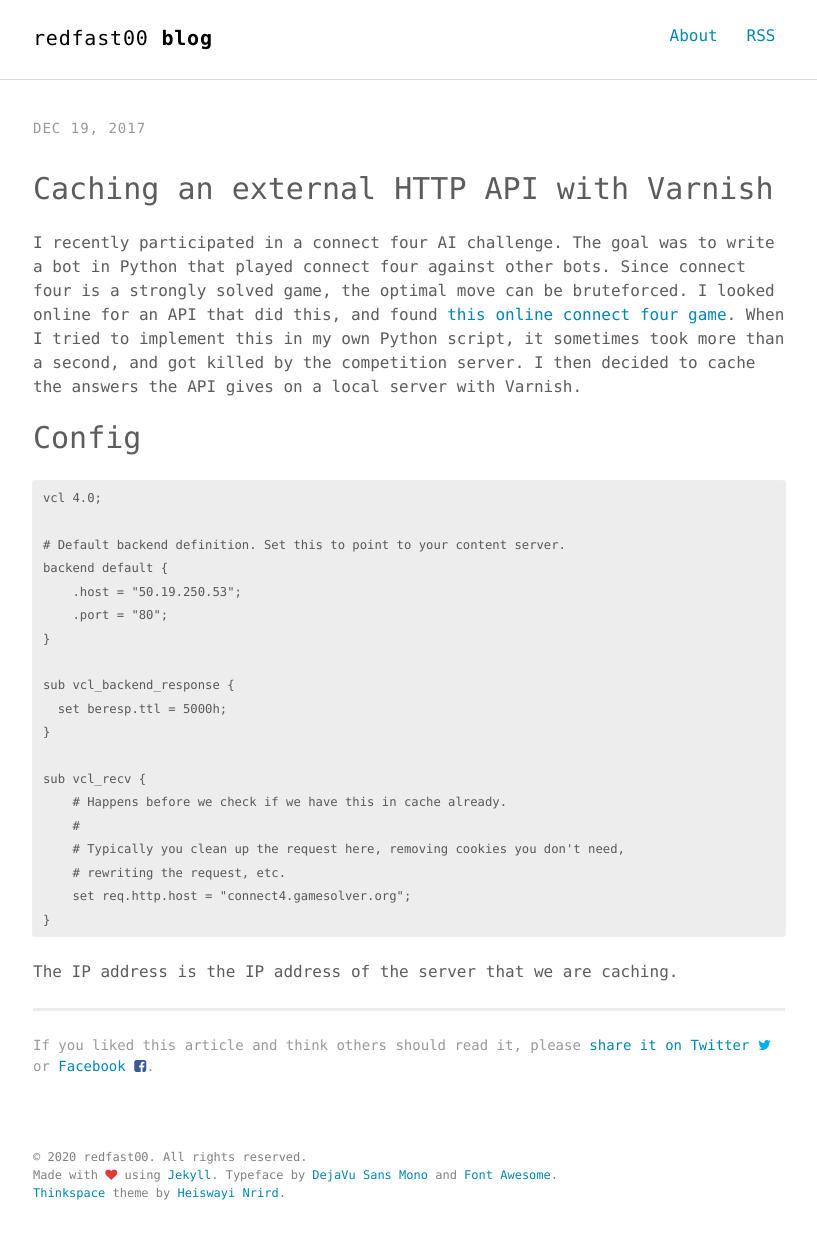
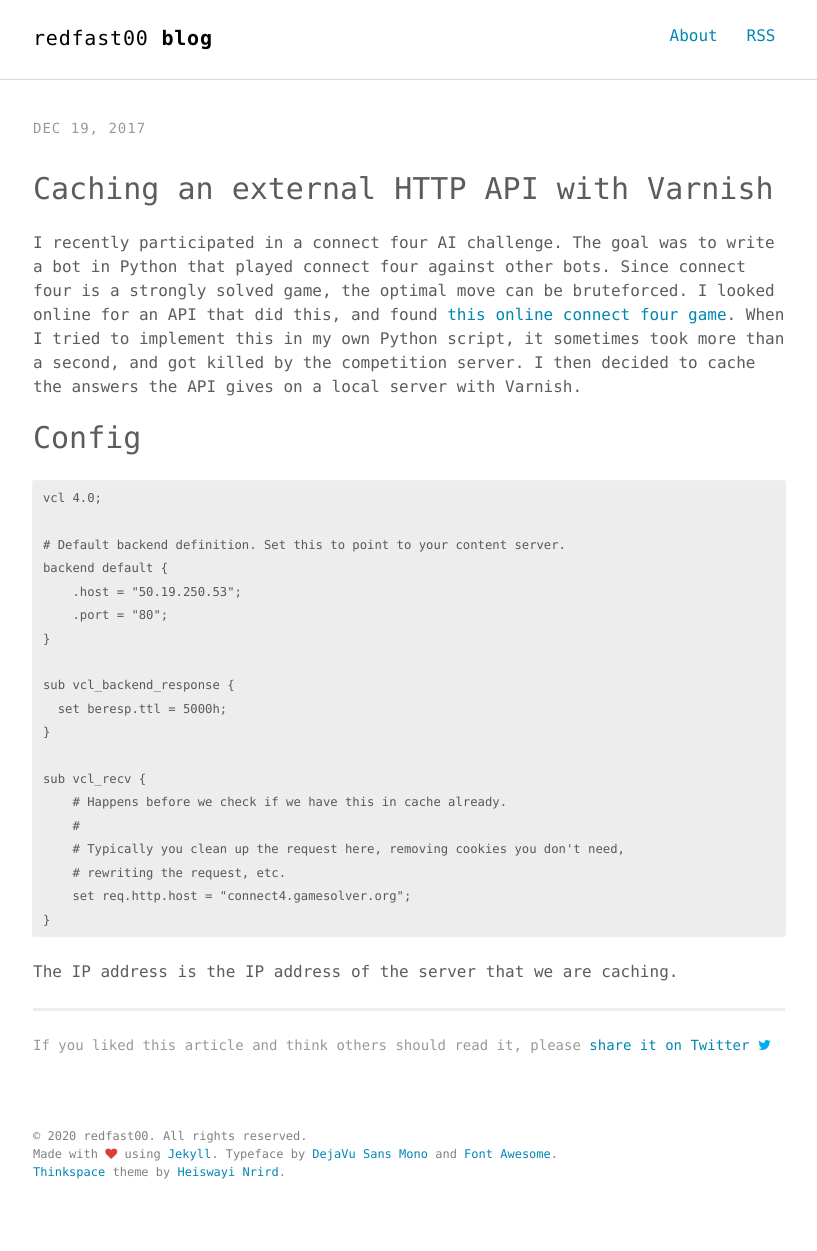
Before and after one commit to redfast00/redfast00.github.io, a Jekyll site: the page built from _posts/2017-12-19-caching-external-api-with-varnish.markdown, in a window 1280 px wide. Shown: the whole page, without its empty margins (231-1048 px from the left). Built offline with Jekyll 4.4.1, drawn with Linux system fonts in a browser that asks for light colours; after the commit the page ends 1230 px from its top, so only the background shows below that.

Commit message:
Remove Facebook

```diff
--- a/_includes/post-share.html
+++ b/_includes/post-share.html
@@ -2,6 +2,6 @@
 <aside class="share">
 
   <p>If you liked this article and think others should read it, please <a href="http://twitter.com/share?text={{page.title}}&amp;url={{ site.url }}{{ page.url }}&amp;via={{ site.twitter_username }}"
-  onclick="window.open(this.href, 'twitter-share', 'width=550,height=235');return false;">share it on Twitter <i class="fa fa-twitter" aria-hidden="true" style="color:#00aced"></i></a> or <a href="https://www.facebook.com/sharer/sharer.php?u={{ site.url }}{{ page.url }}" onclick="window.open(this.href, 'facebook-share', 'width=550,height=235');return false;">Facebook <i class="fa fa-facebook-square" aria-hidden="true" style="color:#3b5998"></i></a>.</p>
-
+  onclick="window.open(this.href, 'twitter-share', 'width=550,height=235');return false;">share it on Twitter <i class="fa fa-twitter" aria-hidden="true" style="color:#00aced"></i></a>
+  </p>
 </aside>
```
